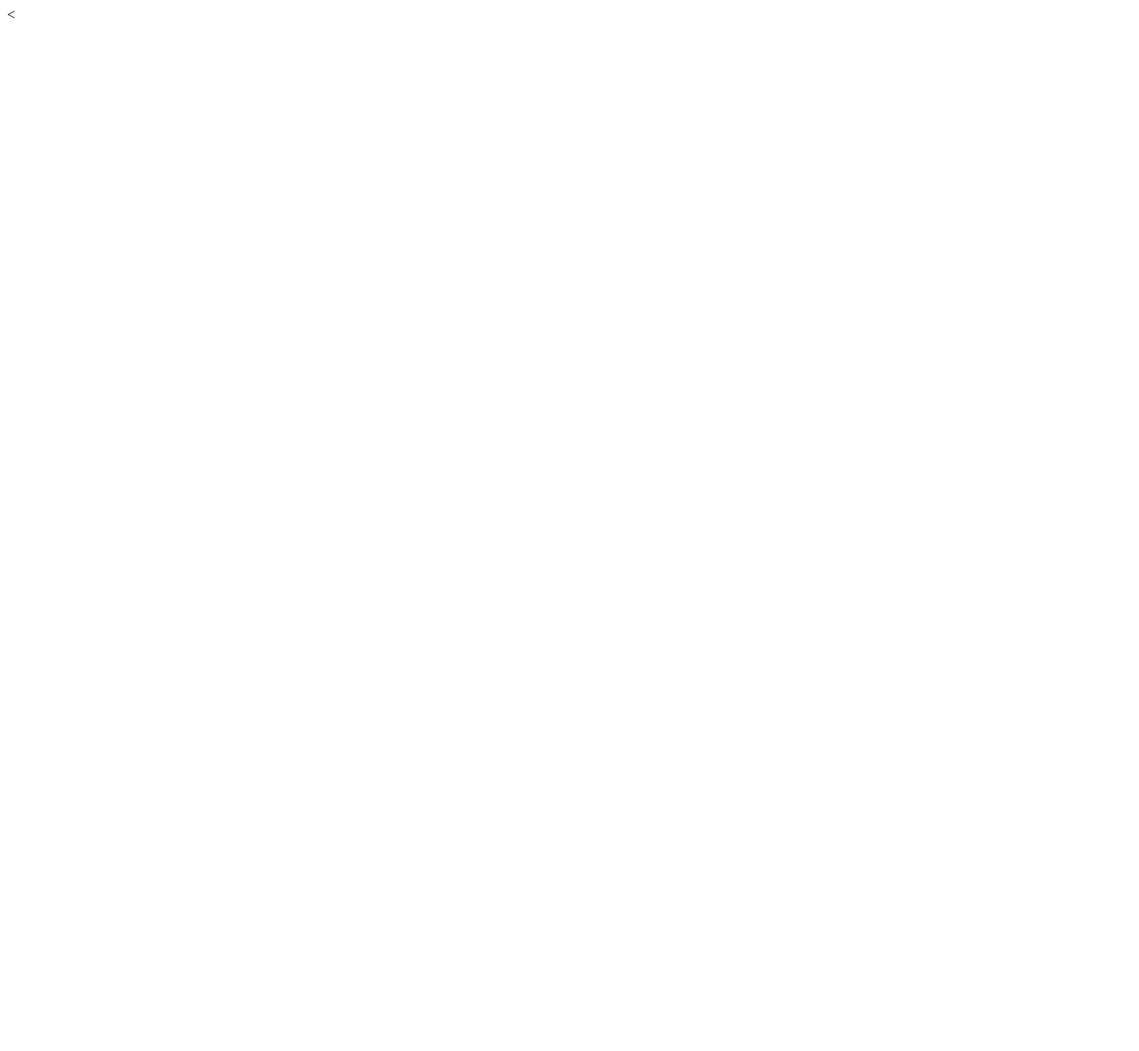
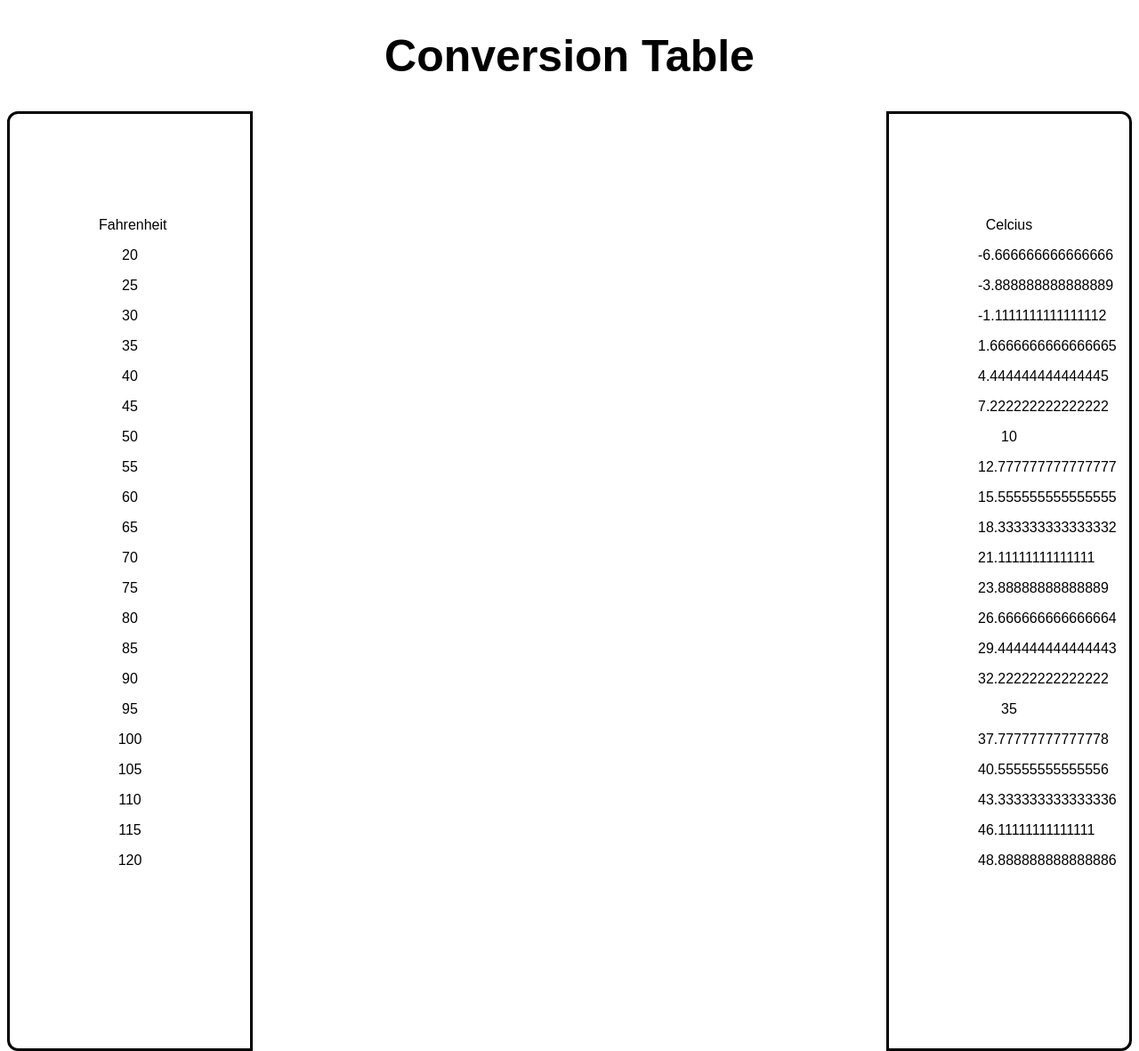
Before and after one commit to richardribucanperales/javascript, a plain HTML site: page index.html in a window 1280 px wide. Shown: the whole page at 89% size. Before the commit the page ends 800 px from the top, so only its background shows below. Drawn offline with Linux system fonts and the light colour scheme.

Commit message:
product is complete

```diff
--- a/conversions.js
+++ b/conversions.js
@@ -1 +1,130 @@
-var c = (f32)/1.8
+/*(f32)/1.8*/
+var a = 20;
+document.getElementById("a").innerHTML = a
+
+var ab = a + 5;
+document.getElementById("ab").innerHTML = ab
+
+var ac = ab + 5;
+document.getElementById("ac").innerHTML = ac
+
+var ad = ac + 5;
+document.getElementById("ad").innerHTML = ad
+
+var ae = ad + 5;
+document.getElementById("ae").innerHTML = ae
+
+var af = ae + 5;
+document.getElementById("af").innerHTML = af
+
+var ag = af + 5;
+document.getElementById("ag").innerHTML = ag
+
+var ah = ag + 5;
+document.getElementById("ah").innerHTML = ah
+
+var ai = ah + 5;
+document.getElementById("ai").innerHTML = ai
+
+var aj = ai + 5;
+document.getElementById("aj").innerHTML = aj
+
+var ak = aj + 5;
+document.getElementById("ak").innerHTML = ak
+
+var al = ak + 5;
+document.getElementById("al").innerHTML = al
+
+var am = al + 5;
+document.getElementById("am").innerHTML = am
+
+var an = am + 5;
+document.getElementById("an").innerHTML = an
+
+var ao = an + 5;
+document.getElementById("ao").innerHTML = ao
+
+var ap = ao + 5;
+document.getElementById("ap").innerHTML = ap
+
+var aq = ap + 5;
+document.getElementById("aq").innerHTML = aq
+
+var ar = aq + 5;
+document.getElementById("ar").innerHTML = ar
+
+var az = ar + 5;
+document.getElementById("az").innerHTML = az
+
+var at = az + 5;
+document.getElementById("at").innerHTML = at
+
+var au = at + 5;
+document.getElementById("au").innerHTML = au
+
+var mul = 32
+
+var div = 1.8
+
+var b = (a - mul)/div;
+document.getElementById("b").innerHTML = b
+
+var ba = (ab - mul)/div;
+document.getElementById("ba").innerHTML = ba
+
+var bb = (ac - mul)/div;
+document.getElementById("bb").innerHTML = bb
+
+var bc = (ad - mul)/div;
+document.getElementById("bc").innerHTML = bc
+
+var bd = (ae - mul)/div;
+document.getElementById("bd").innerHTML = bd
+
+var be = (af - mul)/div;
+document.getElementById("be").innerHTML = be
+
+var bf = (ag - mul)/div;
+document.getElementById("bf").innerHTML = bf
+
+var bg = (ah - mul)/div;
+document.getElementById("bg").innerHTML = bg
+
+var bh = (ai - mul)/div;
+document.getElementById("bh").innerHTML = bh
+
+var bi = (aj - mul)/div;
+document.getElementById("bi").innerHTML = bi
+
+var bj = (ak - mul)/div;
+document.getElementById("bj").innerHTML = bj
+
+var bk = (al - mul)/div;
+document.getElementById("bk").innerHTML = bk
+
+var bl = (am - mul)/div;
+document.getElementById("bl").innerHTML = bl
+
+var bm = (an - mul)/div;
+document.getElementById("bm").innerHTML = bm
+
+var bn = (ao - mul)/div;
+document.getElementById("bn").innerHTML = bn
+
+var bo = (ap - mul)/div;
+document.getElementById("bo").innerHTML = bo
+
+var bp = (aq - mul)/div;
+document.getElementById("bp").innerHTML = bp
+
+var bq = (ar - mul)/div;
+document.getElementById("bq").innerHTML = bq
+
+var br = (az - mul)/div;
+document.getElementById("br").innerHTML = br
+
+var bs = (at - mul)/div;
+document.getElementById("bs").innerHTML = bs
+
+var bt = (au - mul)/div;
+document.getElementById("bt").innerHTML = bt
--- a/index.html
+++ b/index.html
@@ -1,10 +1,62 @@
-<<!DOCTYPE html>
+<!DOCTYPE html>
 <html lang="en">
 <head>
   <meta charset="UTF-8">
+  <link rel=stylesheet href=styles.css>
   <title>JS Functions</title>
 </head>
 <body>
+    <h1 id=header>Conversion Table</h1>
+  <div id='fahrenheit'>
+    <p>Fahrenheit</p>
+    <p id="a">a</p>
+    <p id="ab">a</p>
+    <p id="ac">a</p>
+    <p id="ad">a</p>
+    <p id="ae">a</p>
+    <p id="af">a</p>
+    <p id="ag">a</p>
+    <p id="ah">a</p>
+    <p id="ai">a</p>
+    <p id="aj">a</p>
+    <p id="ak">a</p>
+    <p id="al">a</p>
+    <p id="am">a</p>
+    <p id="an">a</p>
+    <p id="ao">a</p>
+    <p id="ap">a</p>
+    <p id="aq">a</p>
+    <p id="ar">a</p>
+    <p id="az">a</p>
+    <p id="at">a</p>
+    <p id="au">a</p>
+  </div>
 
+    <div id='celcius'>
+    <p>Celcius</p>
+    <p id="b">b</p>
+    <p id="ba">b</p>
+    <p id="bb">b</p>
+    <p id="bc">b</p>
+    <p id="bd">b</p>
+    <p id="be">b</p>
+    <p id="bf">b</p>
+    <p id="bg">b</p>
+    <p id="bh">b</p>
+    <p id="bi">b</p>
+    <p id="bj">b</p>
+    <p id="bk">b</p>
+    <p id="bl">b</p>
+    <p id="bm">b</p>
+    <p id="bn">b</p>
+    <p id="bo">b</p>
+    <p id="bp">b</p>
+    <p id="bq">b</p>
+    <p id="br">b</p>
+    <p id="bs">b</p>
+    <p id="bt">b</p>
+  </div>
+  <script src=conversions.js>
+  </script>
 </body>
 </html>
--- a/styles.css
+++ b/styles.css
@@ -0,0 +1,24 @@
+*{
+	text-align:center;
+	font-family:arial;
+}
+#header{
+	font-size:50px;
+}
+#fahrenheit{
+  height: 850px;
+  width: 70px;
+  border: solid 3px black;
+  float:left;
+  padding: 100px;
+  border-radius: 12px 0px 0px 12px;
+
+}
+#celcius{
+  height: 850px;
+  width: 70px;
+  border: solid 3px black;
+  float:right;
+  padding: 100px;
+  border-radius: 0px 12px 12px 0px;
+}
```
